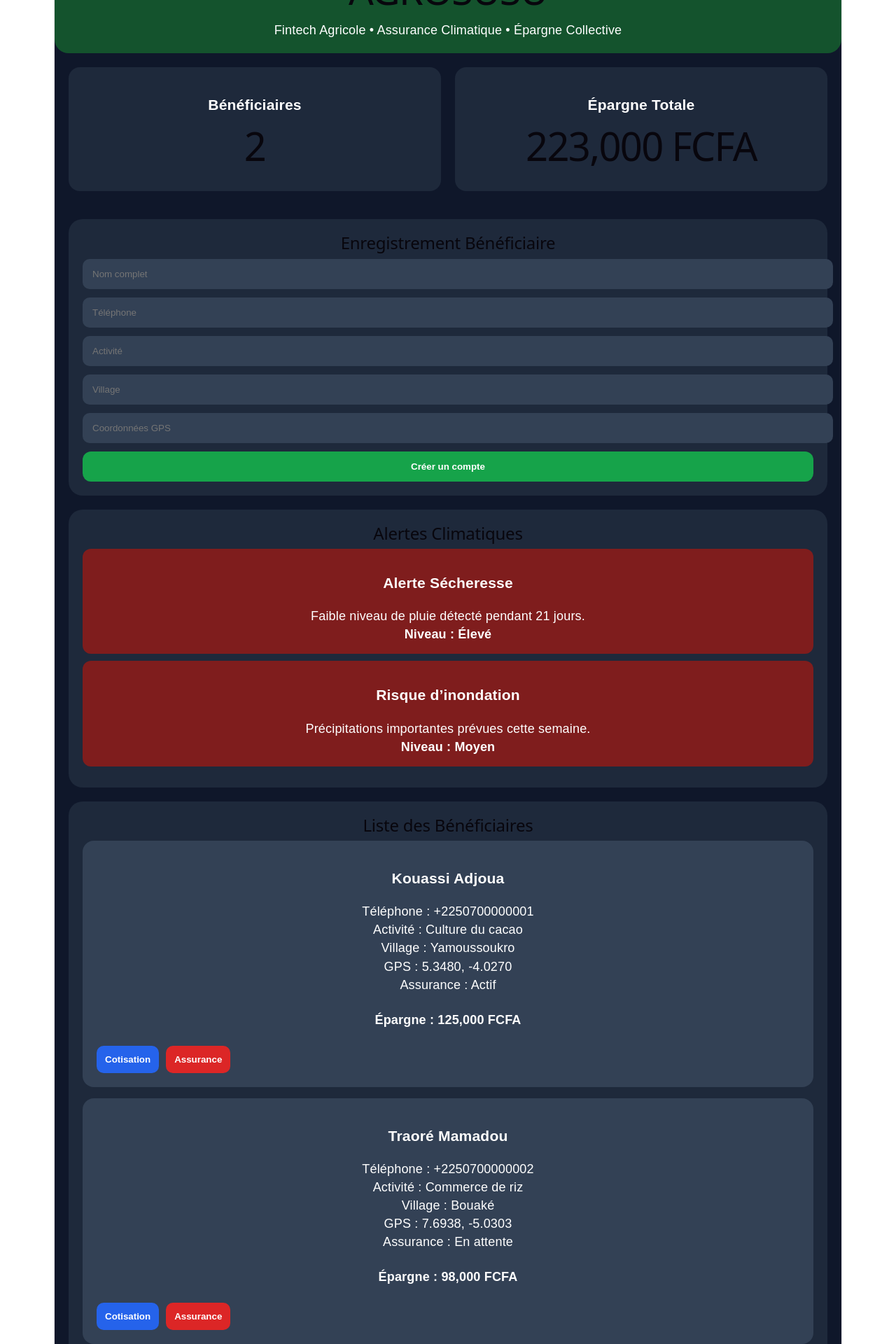
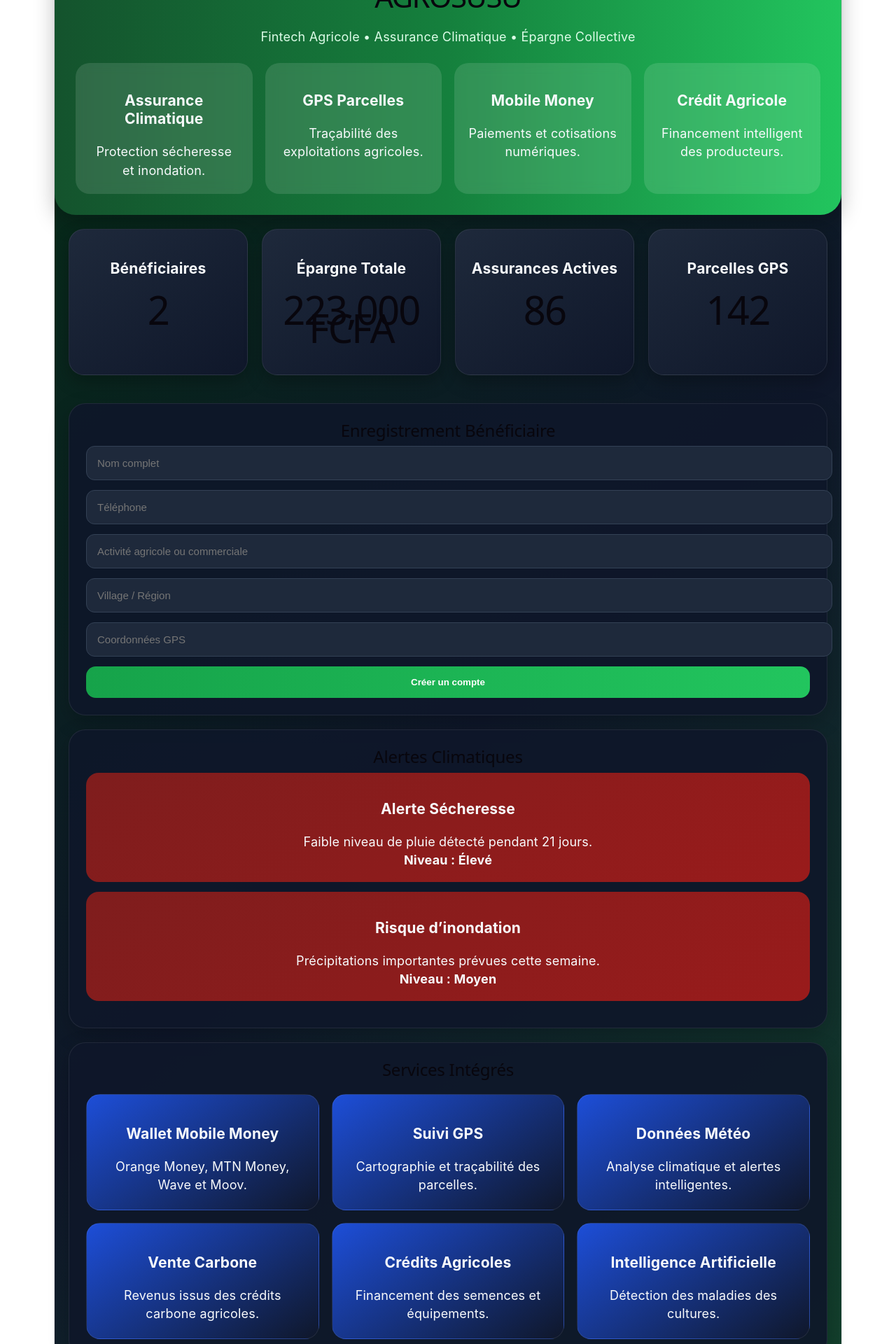
Before and after one commit to wonnansoro-svg/projetfintech1, a React (Vite) app: page / in a window 1280 px wide. Shown: the part 80-2000 px from the top of the page at 70% size. Built offline with nearby package versions, Linux system fonts and the light colour scheme.

Commit message:
correction Dashboard

```diff
--- a/src/App.tsx
+++ b/src/App.tsx
@@ -1,4 +1,4 @@
-import { useMemo, useState } from "react";
+import { useMemo, useState } from 'react';
 
 interface Farmer {
   id: string;
@@ -20,67 +20,58 @@ interface ClimateAlert {
 
 const initialFarmers: Farmer[] = [
   {
-    id: "1",
-    fullName: "Kouassi Adjoua",
-    phone: "+2250700000001",
-    activity: "Culture du cacao",
-    village: "Yamoussoukro",
+    id: '1',
+    fullName: 'Kouassi Adjoua',
+    phone: '+2250700000001',
+    activity: 'Culture du cacao',
+    village: 'Yamoussoukro',
     savings: 125000,
-    insuranceStatus: "Actif",
-    gpsLocation: "5.3480, -4.0270",
+    insuranceStatus: 'Actif',
+    gpsLocation: '5.3480, -4.0270',
   },
   {
-    id: "2",
-    fullName: "Traoré Mamadou",
-    phone: "+2250700000002",
-    activity: "Commerce de riz",
-    village: "Bouaké",
+    id: '2',
+    fullName: 'Traoré Mamadou',
+    phone: '+2250700000002',
+    activity: 'Commerce de riz',
+    village: 'Bouaké',
     savings: 98000,
-    insuranceStatus: "En attente",
-    gpsLocation: "7.6938, -5.0303",
+    insuranceStatus: 'En attente',
+    gpsLocation: '7.6938, -5.0303',
   },
 ];
 
 const climateAlerts: ClimateAlert[] = [
   {
-    id: "1",
-    title: "Alerte Sécheresse",
-    description: "Faible niveau de pluie détecté pendant 21 jours.",
-    severity: "Élevé",
+    id: '1',
+    title: 'Alerte Sécheresse',
+    description: 'Faible niveau de pluie détecté pendant 21 jours.',
+    severity: 'Élevé',
   },
   {
-    id: "2",
-    title: "Risque d’inondation",
-    description: "Précipitations importantes prévues cette semaine.",
-    severity: "Moyen",
+    id: '2',
+    title: 'Risque d’inondation',
+    description: 'Précipitations importantes prévues cette semaine.',
+    severity: 'Moyen',
   },
 ];
 
 export default function App() {
-  const [farmers, setFarmers] =
-    useState<Farmer[]>(initialFarmers);
+  const [farmers, setFarmers] = useState<Farmer[]>(initialFarmers);
 
-  const [fullName, setFullName] = useState("");
-  const [phone, setPhone] = useState("");
-  const [activity, setActivity] = useState("");
-  const [village, setVillage] = useState("");
-  const [gpsLocation, setGpsLocation] = useState("");
+  const [fullName, setFullName] = useState('');
+  const [phone, setPhone] = useState('');
+  const [activity, setActivity] = useState('');
+  const [village, setVillage] = useState('');
+  const [gpsLocation, setGpsLocation] = useState('');
 
   const totalSavings = useMemo(() => {
-    return farmers.reduce(
-      (acc, item) => acc + item.savings,
-      0
-    );
+    return farmers.reduce((acc, item) => acc + item.savings, 0);
   }, [farmers]);
 
   const registerFarmer = () => {
-    if (
-      !fullName ||
-      !phone ||
-      !activity ||
-      !village
-    ) {
-      alert("Veuillez remplir tous les champs.");
+    if (!fullName || !phone || !activity || !village) {
+      alert('Veuillez remplir tous les champs obligatoires.');
       return;
     }
 
@@ -91,22 +82,19 @@ export default function App() {
       activity,
       village,
       savings: 0,
-      insuranceStatus: "Actif",
+      insuranceStatus: 'Actif',
       gpsLocation,
     };
 
-    setFarmers((prev: Farmer[]) => [
-      newFarmer,
-      ...prev,
-    ]);
+    setFarmers((prev: Farmer[]) => [newFarmer, ...prev]);
 
-    setFullName("");
-    setPhone("");
-    setActivity("");
-    setVillage("");
-    setGpsLocation("");
+    setFullName('');
+    setPhone('');
+    setActivity('');
+    setVillage('');
+    setGpsLocation('');
 
-    alert("Bénéficiaire enregistré.");
+    alert('Bénéficiaire enregistré avec succès.');
   };
 
   const collectContribution = (farmerId: string) => {
@@ -123,236 +111,205 @@ export default function App() {
 
     setFarmers(updated);
 
-    alert("Cotisation ajoutée.");
+    alert('Cotisation de 5 000 FCFA ajoutée.');
   };
 
   const insurancePayment = (name: string) => {
-    alert(
-      `Paiement assurance effectué pour ${name}`
-    );
+    alert(`Paiement assurance initié pour ${name}`);
   };
 
   return (
     <div
       style={{
-        minHeight: "100vh",
-        backgroundColor: "#0F172A",
-        color: "white",
-        fontFamily: "Arial",
+        minHeight: '100vh',
+        background:
+          'linear-gradient(135deg,#052e16 0%,#0f172a 45%,#14532d 100%)',
+        color: '#F8FAFC',
+        fontFamily: 'Inter, Arial, sans-serif',
+        paddingBottom: 40,
       }}
     >
       <div
         style={{
-          backgroundColor: "#14532D",
-          padding: 20,
-          borderBottomLeftRadius: 20,
-          borderBottomRightRadius: 20,
+          background:
+            'linear-gradient(90deg,#14532d,#15803d,#22c55e)',
+          padding: 30,
+          borderBottomLeftRadius: 30,
+          borderBottomRightRadius: 30,
+          boxShadow: '0 10px 30px rgba(0,0,0,0.25)',
         }}
       >
-        <h1>AGROSUSU</h1>
+        <h1 style={{ fontSize: 42 }}>AGROSUSU</h1>
 
-        <p>
-          Fintech Agricole • Assurance Climatique
-          • Épargne Collective
+        <p style={{ color: '#DCFCE7', fontSize: 18 }}>
+          Fintech Agricole • Assurance Climatique • Épargne Collective
         </p>
+
+        <div style={heroGrid}>
+          <div style={heroCard}>
+            <h3>Assurance Climatique</h3>
+            <p>Protection sécheresse et inondation.</p>
           </div>
 
-      <div
-        style={{
-          display: "flex",
-          gap: 20,
-          padding: 20,
-          flexWrap: "wrap",
-        }}
-      >
-        <div
-          style={{
-            backgroundColor: "#1E293B",
-            padding: 20,
-            borderRadius: 16,
-            flex: 1,
-          }}
-        >
+          <div style={heroCard}>
+            <h3>GPS Parcelles</h3>
+            <p>Traçabilité des exploitations agricoles.</p>
+          </div>
+
+          <div style={heroCard}>
+            <h3>Mobile Money</h3>
+            <p>Paiements et cotisations numériques.</p>
+          </div>
+
+          <div style={heroCard}>
+            <h3>Crédit Agricole</h3>
+            <p>Financement intelligent des producteurs.</p>
+          </div>
+        </div>
+      </div>
+
+      <div style={dashboardGrid}>
+        <div style={dashboardCard}>
           <h3>Bénéficiaires</h3>
           <h1>{farmers.length}</h1>
         </div>
 
-        <div
-          style={{
-            backgroundColor: "#1E293B",
-            padding: 20,
-            borderRadius: 16,
-            flex: 1,
-          }}
-        >
+        <div style={dashboardCard}>
           <h3>Épargne Totale</h3>
-          <h1>
-            {totalSavings.toLocaleString()} FCFA
-          </h1>
+          <h1>{totalSavings.toLocaleString()} FCFA</h1>
+        </div>
+
+        <div style={dashboardCard}>
+          <h3>Assurances Actives</h3>
+          <h1>86</h1>
+        </div>
+
+        <div style={dashboardCard}>
+          <h3>Parcelles GPS</h3>
+          <h1>142</h1>
         </div>
       </div>
 
-      <div
-        style={{
-          backgroundColor: "#1E293B",
-          margin: 20,
-          padding: 20,
-          borderRadius: 20,
-        }}
-      >
+      <div style={sectionCard}>
         <h2>Enregistrement Bénéficiaire</h2>
 
         <input
-          placeholder="Nom complet"
+          placeholder='Nom complet'
           value={fullName}
-          onChange={(e) =>
-            setFullName(e.target.value)
-          }
+          onChange={(e) => setFullName(e.target.value)}
           style={inputStyle}
         />
 
         <input
-          placeholder="Téléphone"
+          placeholder='Téléphone'
           value={phone}
-          onChange={(e) =>
-            setPhone(e.target.value)
-          }
+          onChange={(e) => setPhone(e.target.value)}
           style={inputStyle}
         />
 
         <input
-          placeholder="Activité"
+          placeholder='Activité agricole ou commerciale'
           value={activity}
-          onChange={(e) =>
-            setActivity(e.target.value)
-          }
+          onChange={(e) => setActivity(e.target.value)}
           style={inputStyle}
         />
 
         <input
-          placeholder="Village"
+          placeholder='Village / Région'
           value={village}
-          onChange={(e) =>
-            setVillage(e.target.value)
-          }
+          onChange={(e) => setVillage(e.target.value)}
           style={inputStyle}
         />
 
         <input
-          placeholder="Coordonnées GPS"
+          placeholder='Coordonnées GPS'
           value={gpsLocation}
-          onChange={(e) =>
-            setGpsLocation(e.target.value)
-          }
+          onChange={(e) => setGpsLocation(e.target.value)}
           style={inputStyle}
         />
 
-        <button
-          onClick={registerFarmer}
-          style={primaryButton}
-        >
+        <button style={primaryButton} onClick={registerFarmer}>
           Créer un compte
         </button>
       </div>
 
-      <div
-        style={{
-          backgroundColor: "#1E293B",
-          margin: 20,
-          padding: 20,
-          borderRadius: 20,
-        }}
-      >
+      <div style={sectionCard}>
         <h2>Alertes Climatiques</h2>
 
         {climateAlerts.map((alert) => (
-          <div
-            key={alert.id}
-            style={{
-              backgroundColor: "#7F1D1D",
-              padding: 15,
-              borderRadius: 12,
-              marginBottom: 10,
-            }}
-          >
+          <div key={alert.id} style={alertCard}>
             <h3>{alert.title}</h3>
-
             <p>{alert.description}</p>
-
-            <strong>
-              Niveau : {alert.severity}
-            </strong>
+            <strong>Niveau : {alert.severity}</strong>
           </div>
         ))}
       </div>
 
-      <div
-        style={{
-          backgroundColor: "#1E293B",
-          margin: 20,
-          padding: 20,
-          borderRadius: 20,
-        }}
-      >
+      <div style={sectionCard}>
+        <h2>Services Intégrés</h2>
+
+        <div style={servicesGrid}>
+          <div style={serviceCard}>
+            <h3>Wallet Mobile Money</h3>
+            <p>Orange Money, MTN Money, Wave et Moov.</p>
+          </div>
+
+          <div style={serviceCard}>
+            <h3>Suivi GPS</h3>
+            <p>Cartographie et traçabilité des parcelles.</p>
+          </div>
+
+          <div style={serviceCard}>
+            <h3>Données Météo</h3>
+            <p>Analyse climatique et alertes intelligentes.</p>
+          </div>
+
+          <div style={serviceCard}>
+            <h3>Vente Carbone</h3>
+            <p>Revenus issus des crédits carbone agricoles.</p>
+          </div>
+
+          <div style={serviceCard}>
+            <h3>Crédits Agricoles</h3>
+            <p>Financement des semences et équipements.</p>
+          </div>
+
+          <div style={serviceCard}>
+            <h3>Intelligence Artificielle</h3>
+            <p>Détection des maladies des cultures.</p>
+          </div>
+        </div>
+      </div>
+
+      <div style={sectionCard}>
         <h2>Liste des Bénéficiaires</h2>
 
+        <div style={farmerGrid}>
           {farmers.map((item: Farmer) => (
-          <div
-            key={item.id}
-            style={{
-              backgroundColor: "#334155",
-              padding: 20,
-              borderRadius: 16,
-              marginBottom: 16,
-            }}
-          >
+            <div key={item.id} style={farmerCard}>
               <h3>{item.fullName}</h3>
 
               <p>Téléphone : {item.phone}</p>
-
               <p>Activité : {item.activity}</p>
-
               <p>Village : {item.village}</p>
-
-            <p>
-              GPS :{" "}
-              {item.gpsLocation ||
-                "Non disponible"}
-            </p>
-
-            <p>
-              Assurance :{" "}
-              {item.insuranceStatus}
-            </p>
+              <p>GPS : {item.gpsLocation}</p>
+              <p>Assurance : {item.insuranceStatus}</p>
 
               <h4>
-              Épargne :{" "}
-              {item.savings.toLocaleString()} FCFA
+                Épargne : {item.savings.toLocaleString()} FCFA
               </h4>
 
-            <div
-              style={{
-                display: "flex",
-                gap: 10,
-                flexWrap: "wrap",
-              }}
-            >
+              <div style={{ display: 'flex', gap: 10, flexWrap: 'wrap' }}>
                 <button
                   style={secondaryButton}
-                onClick={() =>
-                  collectContribution(item.id)
-                }
+                  onClick={() => collectContribution(item.id)}
                 >
                   Cotisation
                 </button>
 
                 <button
                   style={insuranceButton}
-                onClick={() =>
-                  insurancePayment(
-                    item.fullName
-                  )
-                }
+                  onClick={() => insurancePayment(item.fullName)}
                 >
                   Assurance
                 </button>
@@ -361,46 +318,138 @@ export default function App() {
           ))}
         </div>
       </div>
+
+      <div style={footerCard}>
+        <h2>AgroSusu Platform</h2>
+        <p>
+          Inclusion financière agricole • Assurance climatique • Agriculture
+          intelligente • Afrique de l’Ouest
+        </p>
+      </div>
+    </div>
   );
 }
 
+const dashboardGrid: React.CSSProperties = {
+  display: 'grid',
+  gridTemplateColumns: 'repeat(auto-fit,minmax(220px,1fr))',
+  gap: 20,
+  padding: 20,
+};
+
+const dashboardCard: React.CSSProperties = {
+  background: 'linear-gradient(145deg,#1e293b,#0f172a)',
+  padding: 22,
+  borderRadius: 22,
+  border: '1px solid rgba(255,255,255,0.08)',
+  boxShadow: '0 10px 25px rgba(0,0,0,0.25)',
+};
+
+const heroGrid: React.CSSProperties = {
+  display: 'grid',
+  gridTemplateColumns: 'repeat(auto-fit,minmax(220px,1fr))',
+  gap: 18,
+  marginTop: 24,
+};
+
+const heroCard: React.CSSProperties = {
+  background: 'rgba(255,255,255,0.12)',
+  padding: 20,
+  borderRadius: 20,
+  backdropFilter: 'blur(8px)',
+};
+
+const sectionCard: React.CSSProperties = {
+  background: 'rgba(15,23,42,0.92)',
+  margin: 20,
+  padding: 24,
+  borderRadius: 24,
+  border: '1px solid rgba(255,255,255,0.08)',
+  boxShadow: '0 10px 30px rgba(0,0,0,0.2)',
+};
+
 const inputStyle: React.CSSProperties = {
-  width: "100%",
-  padding: 14,
-  marginBottom: 12,
-  borderRadius: 10,
-  border: "none",
-  backgroundColor: "#334155",
-  color: "white",
+  width: '100%',
+  padding: 15,
+  marginBottom: 14,
+  borderRadius: 12,
+  border: '1px solid #334155',
+  backgroundColor: '#1E293B',
+  color: '#FFFFFF',
+  fontSize: 15,
 };
 
 const primaryButton: React.CSSProperties = {
-  backgroundColor: "#16A34A",
-  color: "white",
-  padding: 14,
-  border: "none",
-  borderRadius: 12,
-  cursor: "pointer",
-  width: "100%",
-  fontWeight: "bold",
+  background: 'linear-gradient(90deg,#16a34a,#22c55e)',
+  color: '#FFFFFF',
+  padding: 15,
+  borderRadius: 14,
+  border: 'none',
+  cursor: 'pointer',
+  fontWeight: 'bold',
+  width: '100%',
 };
 
 const secondaryButton: React.CSSProperties = {
-  backgroundColor: "#2563EB",
-  color: "white",
+  background: '#2563EB',
+  color: '#FFFFFF',
   padding: 12,
-  border: "none",
-  borderRadius: 10,
-  cursor: "pointer",
-  fontWeight: "bold",
+  borderRadius: 12,
+  border: 'none',
+  cursor: 'pointer',
+  fontWeight: 'bold',
 };
 
 const insuranceButton: React.CSSProperties = {
-  backgroundColor: "#DC2626",
-  color: "white",
+  background: '#DC2626',
+  color: '#FFFFFF',
   padding: 12,
-  border: "none",
-  borderRadius: 10,
-  cursor: "pointer",
-  fontWeight: "bold",
+  borderRadius: 12,
+  border: 'none',
+  cursor: 'pointer',
+  fontWeight: 'bold',
 };
+
+const alertCard: React.CSSProperties = {
+  background: 'linear-gradient(145deg,#7f1d1d,#991b1b)',
+  padding: 18,
+  borderRadius: 18,
+  marginBottom: 14,
+};
+
+const servicesGrid: React.CSSProperties = {
+  display: 'grid',
+  gridTemplateColumns: 'repeat(auto-fit,minmax(250px,1fr))',
+  gap: 18,
+  marginTop: 20,
+};
+
+const serviceCard: React.CSSProperties = {
+  background: 'linear-gradient(145deg,#1d4ed8,#0f172a)',
+  padding: 22,
+  borderRadius: 20,
+  border: '1px solid rgba(255,255,255,0.08)',
+};
+
+const farmerGrid: React.CSSProperties = {
+  display: 'grid',
+  gridTemplateColumns: 'repeat(auto-fit,minmax(280px,1fr))',
+  gap: 18,
+  marginTop: 20,
+};
+
+const farmerCard: React.CSSProperties = {
+  background: 'linear-gradient(145deg,#334155,#1e293b)',
+  padding: 22,
+  borderRadius: 20,
+  border: '1px solid rgba(255,255,255,0.08)',
+};
+
+const footerCard: React.CSSProperties = {
+  margin: 20,
+  padding: 30,
+  textAlign: 'center',
+  borderRadius: 24,
+  background: 'linear-gradient(90deg,#14532d,#166534,#15803d)',
+  boxShadow: '0 10px 25px rgba(0,0,0,0.25)',
+};
```
Lines whose indentation alone changed are shown as unchanged.
